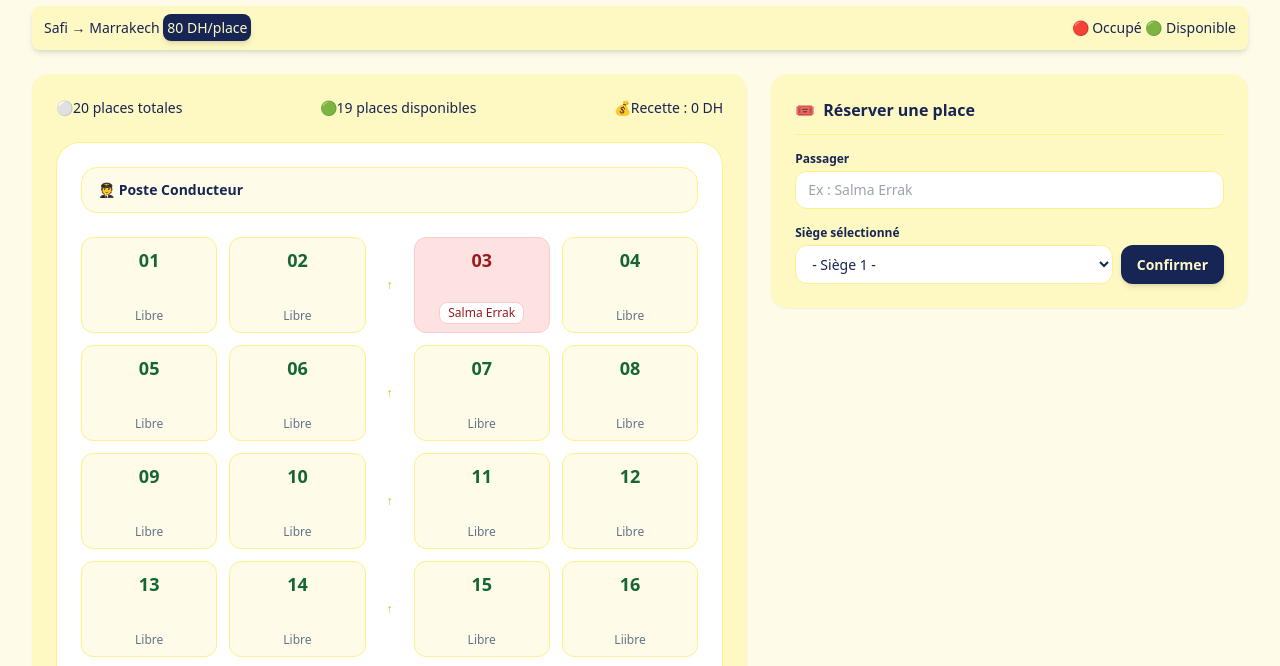
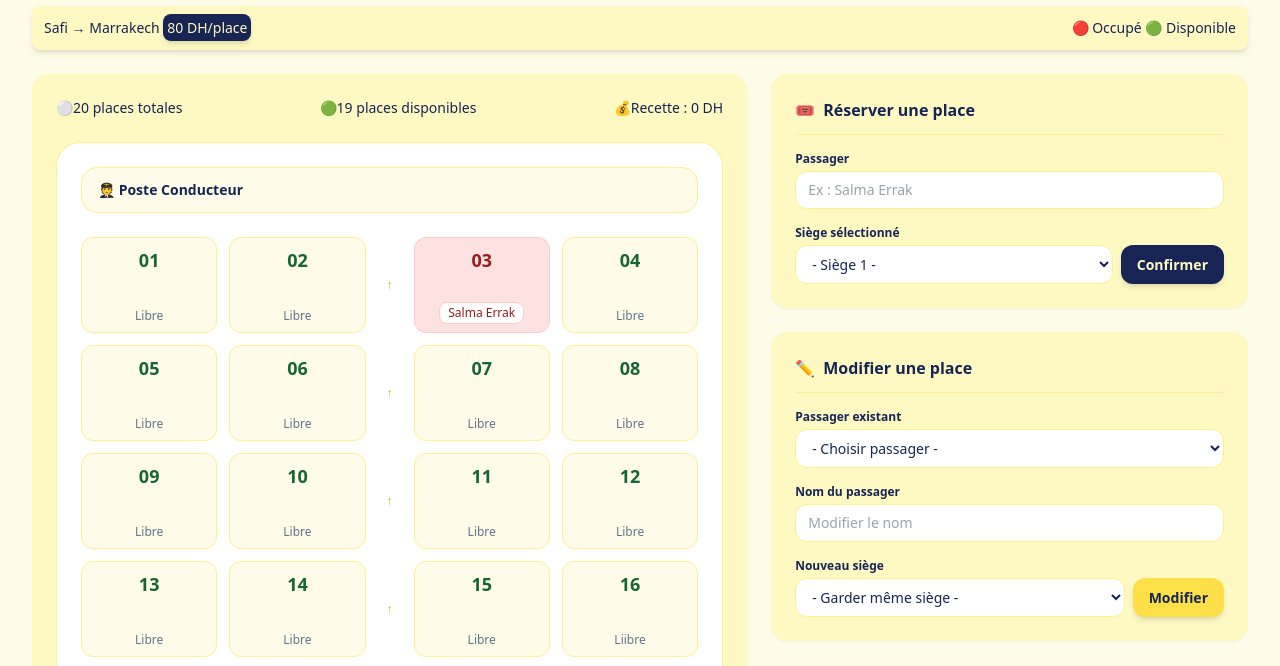
Before and after one commit to erraksalma/BusDirect-, a website: page index.html in a window 1280 px wide. Shown: the part 90-756 px from the top of the page. Drawn offline with Linux system fonts and the light colour scheme.

Commit message:
Modifier une place

```diff
--- a/index.html
+++ b/index.html
@@ -201,10 +201,82 @@
       </div>
     </div>
   </div>
+       <div class="rounded-2xl bg-yellow-100 p-6 shadow-sm">
+    <h2 class="mb-4 flex items-center gap-2 border-b border-yellow-200 pb-3 text-base font-bold text-blue-950">
+      <span>✏️</span> Modifier une place
+    </h2>
+
+    <div class="space-y-4">
+      <div>
+        <label for="edit-passenger" class="mb-1 block text-xs font-semibold text-blue-950">Passager existant</label>
+        <select id="edit-passenger" class="w-full rounded-xl border border-yellow-200 bg-white px-3 py-2 text-sm text-blue-950 focus:outline-none focus:ring-2 focus:ring-blue-950">
+          <option>- Choisir passager -</option>
+           <option >- Siège 1 -</option>
+            <option >- Siège 2 -</option>
+            <option >- Siège 3 -</option>
+            <option >- Siège 4 -</option>
+            <option >- Siège 5 -</option>
+            <option >- Siège 6 -</option>
+            <option >- Siège 7 -</option>
+            <option >- Siège 8 -</option>
+            <option >- Siège 9 -</option>
+            <option >- Siège 10 -</option>
+            <option >- Siège 11 -</option>
+            <option >- Siège 12 -</option>
+            <option >- Siège 13 -</option>
+            <option >- Siège 14 -</option>
+            <option >- Siège 15 -</option>
+            <option >- Siège 16 -</option>
+            <option >- Siège 17 -</option>
+            <option >- Siège 18 -</option>
+            <option >- Siège 19 -</option>
+            <option >- Siège 20 -</option>
+        </select>
+      </div>
+
+      <div>
+        <label for="edit-name" class="mb-1 block text-xs font-semibold text-blue-950">Nom du passager</label>
+        <input id="edit-name" type="text" placeholder="Modifier le nom"
+          class="w-full rounded-xl border border-yellow-200 bg-white px-3 py-2 text-sm text-blue-950  focus:outline-none focus:ring-2 focus:ring-blue-950" />
+      </div>
+
+      <div>
+        <label for="edit-seat" class="mb-1 block text-xs font-semibold text-blue-950">Nouveau siège</label>
+        <div class="flex gap-2">
+          <select id="edit-seat"
+            class="min-w-0 flex-1 rounded-xl border border-yellow-200 bg-white px-3 py-2 text-sm text-blue-950 focus:outline-none focus:ring-2 focus:ring-blue-950">
+            <option value="">- Garder même siège -</option>
+                <option >- Siège 1 -</option>
+            <option >- Siège 2 -</option>
+            <option >- Siège 3 -</option>
+            <option >- Siège 4 -</option>
+            <option >- Siège 5 -</option>
+            <option >- Siège 6 -</option>
+            <option >- Siège 7 -</option>
+            <option >- Siège 8 -</option>
+            <option >- Siège 9 -</option>
+            <option >- Siège 10 -</option>
+            <option >- Siège 11 -</option>
+            <option >- Siège 12 -</option>
+            <option >- Siège 13 -</option>
+            <option >- Siège 14 -</option>
+            <option >- Siège 15 -</option>
+            <option >- Siège 16 -</option>
+            <option >- Siège 17 -</option>
+            <option >- Siège 18 -</option>
+            <option >- Siège 19 -</option>
+            <option >- Siège 20 -</option>
+          </select>
+          <button id="btn-edit" type="button"
+            class="rounded-xl bg-yellow-300 px-4 py-2 text-sm font-semibold text-blue-950 shadow-md hover:bg-yellow-400">
+            Modifier
+          </button>
+        </div>
+      </div>
+    </div>
+  </div>
+
        </div>
-
-
-
       </section>
     </main>
 
```
